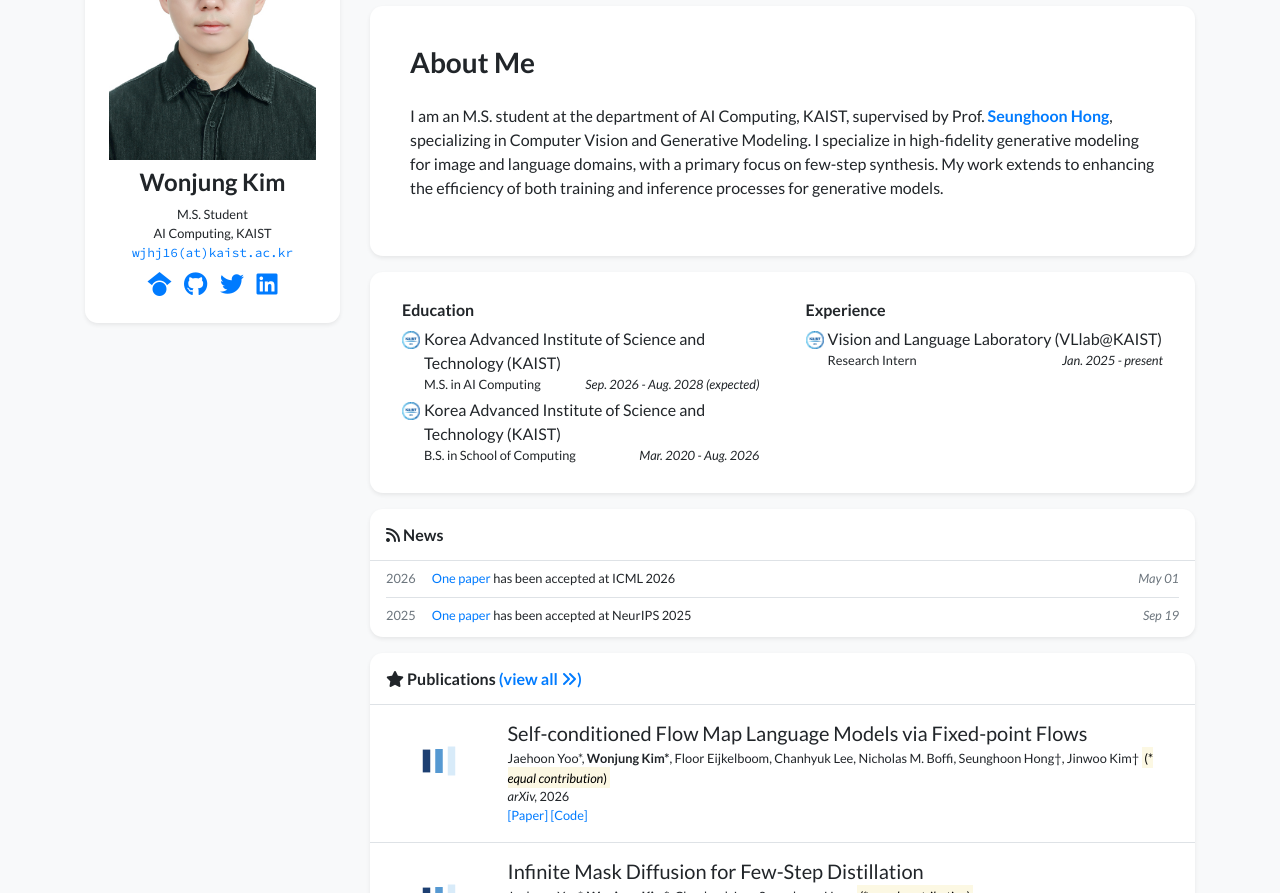
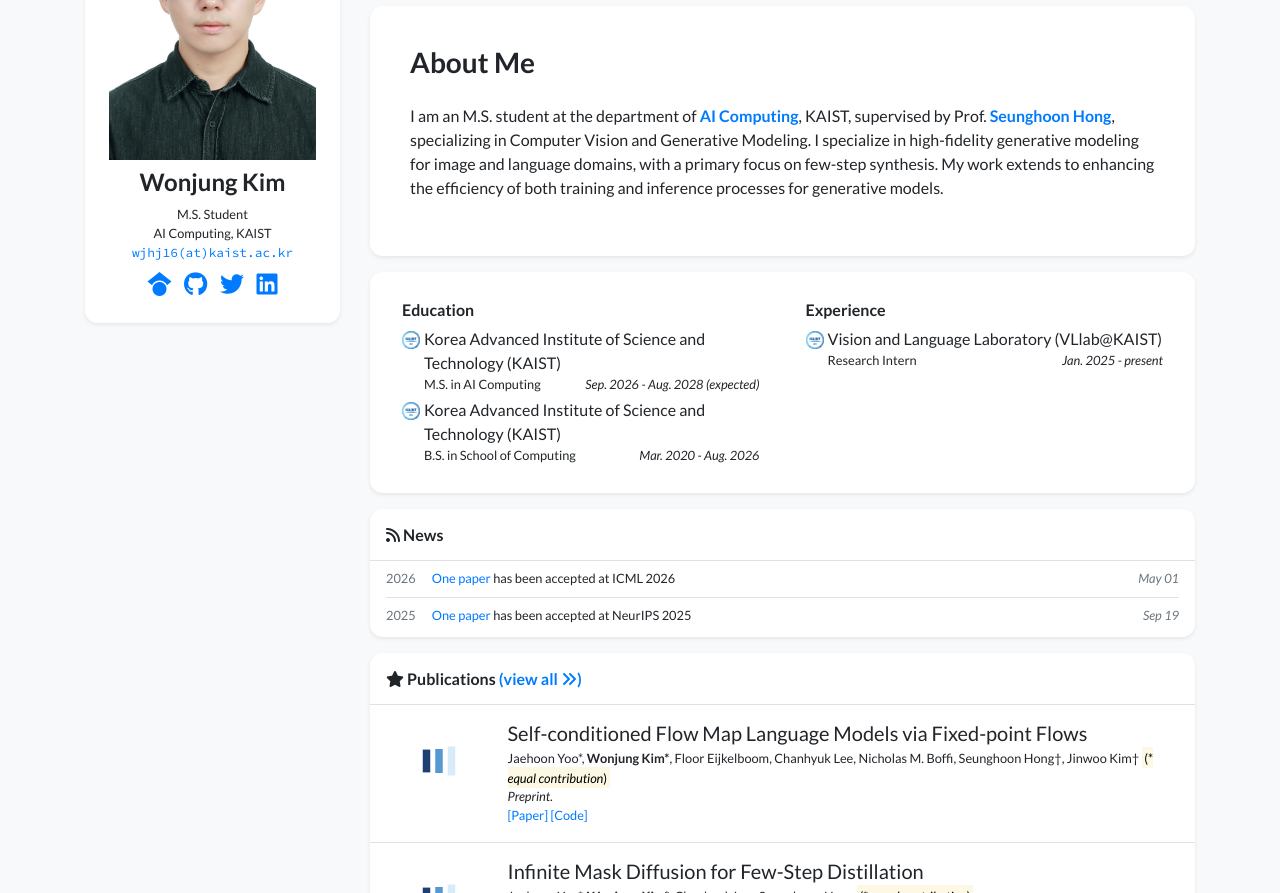
Before and after one commit to wjhjkim/wjhjkim.github.io, a Jekyll site: the page built from index.html, in a window 1280 px wide and 1400 px high. Shown: the part 236-1129 px from the top of the window. Built offline with Jekyll 4.4.1, drawn with Linux system fonts in a browser that asks for light colours; nearby versions of some CDN libraries; a style sheet for code colours, icons or effects is not loaded.

```diff
--- a/_data/profile.yml
+++ b/_data/profile.yml
@@ -21,7 +21,7 @@ linkedin: wonjung-kim-ab6924335
 short_bio_text_justify: false
 short_bio: >-
   <p>
-    I am an M.S. student at the department of AI Computing, KAIST, supervised by Prof. <a href="https://maga33.github.io/"><strong>Seunghoon Hong</strong></a>, specializing in Computer Vision and Generative Modeling.
+    I am an M.S. student at the department of <a href="https://aic.kaist.ac.kr/"><strong>AI Computing</strong></a>, KAIST, supervised by Prof. <a href="https://maga33.github.io/"><strong>Seunghoon Hong</strong></a>, specializing in Computer Vision and Generative Modeling.
     I specialize in high-fidelity generative modeling for image and language domains, with a primary focus on few-step synthesis.
     My work extends to enhancing the efficiency of both training and inference processes for generative models.
   </p>
--- a/_includes/navbar.html
+++ b/_includes/navbar.html
@@ -1,6 +1,6 @@
 <nav class="navbar navbar-expand-sm navbar-dark bg-dark fixed-top mb-5 shadow-sm">
     <div class="{% if page.container_class %}{{ page.container_class }}{% else %}container-lg{% endif %}">
-        <a class="navbar-brand"><strong>{{site.data.profile.navbar_name}}</strong></a>
+        <a class="navbar-brand" href="{{ '/' | relative_url }}"><strong>{{site.data.profile.navbar_name}}</strong></a>
         <button class="navbar-toggler" style="font-size: 1em; padding: 0.5em;" type="button" data-toggle="collapse" data-target="#navbarResponsive" aria-controls="navbarResponsive" aria-expanded="false" aria-label="Toggle navigation">
             <i class="fas fa-map"></i> Menu
         </button>
--- a/_layouts/default.html
+++ b/_layouts/default.html
@@ -4,7 +4,7 @@
 <head>
     <meta charset="utf-8">
     <meta name="viewport" content="width=device-width, initial-scale=1, shrink-to-fit=no">
-    <title>{{ page.title }} - {{ site.data.profile.navbar_name }}</title>
+    <title>{% if page.title == 'Homepage' %}{{ site.data.profile.navbar_name }}{% else %}{{ page.title }} - {{ site.data.profile.navbar_name }}{% endif %}</title>
 
     <!-- Stylesheets -->
     <link rel="stylesheet" href="https://cdnjs.cloudflare.com/ajax/libs/twitter-bootstrap/4.6.0/css/bootstrap.min.css" integrity="sha512-P5MgMn1jBN01asBgU0z60Qk4QxiXo86+wlFahKrsQf37c9cro517WzVSPPV1tDKzhku2iJ2FVgL67wG03SGnNA==" crossorigin="anonymous" />
```
Also changed, not shown: _publications/2026/IMDM.md (+1 -1 lines), _publications/2026/SC_FMLM.md (+3 -3 lines).
